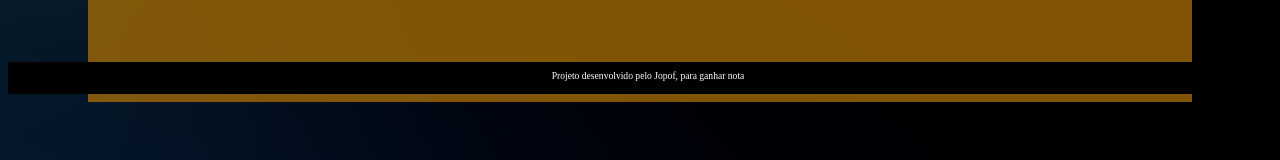
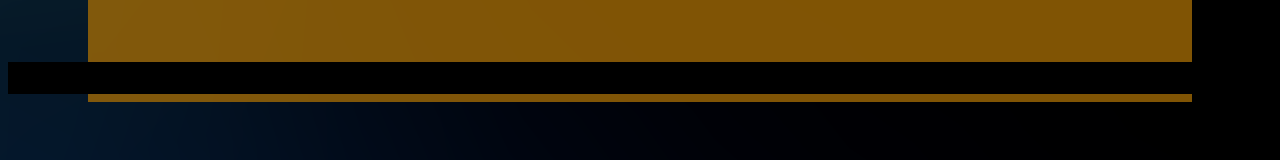
Before and after one commit to jotahpeh/9, a plain HTML site: page index.html in a window 1280 px wide. Shown: the part 706-866 px from the top of the page. Drawn offline with Linux system fonts and the light colour scheme; files that its build step writes are made by us from their sources; files whose address does not match are found by name.

Commit message:
Update index.html

```diff
--- a/index.html
+++ b/index.html
@@ -23,7 +23,7 @@
         </section>
     </main>
     <footer>
-        <p>Projeto desenvolvido pelo Jopof, para ganhar nota</p>
+        <p></p>
     </footer>
     <script src="app.js"></script>
     <script src="perguntas.js"></script>
```
